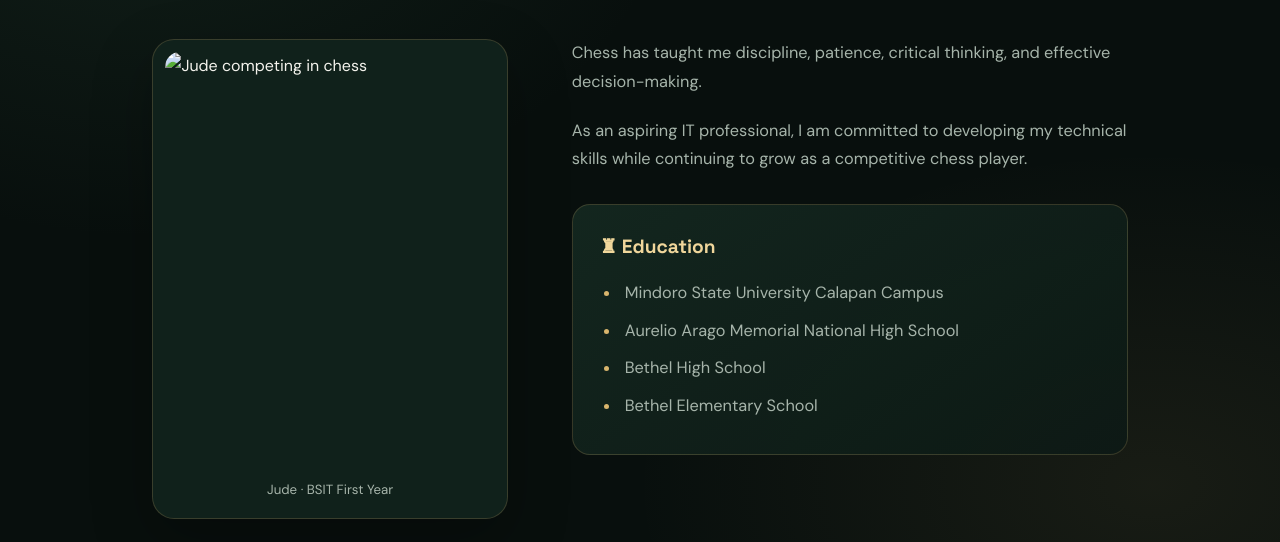
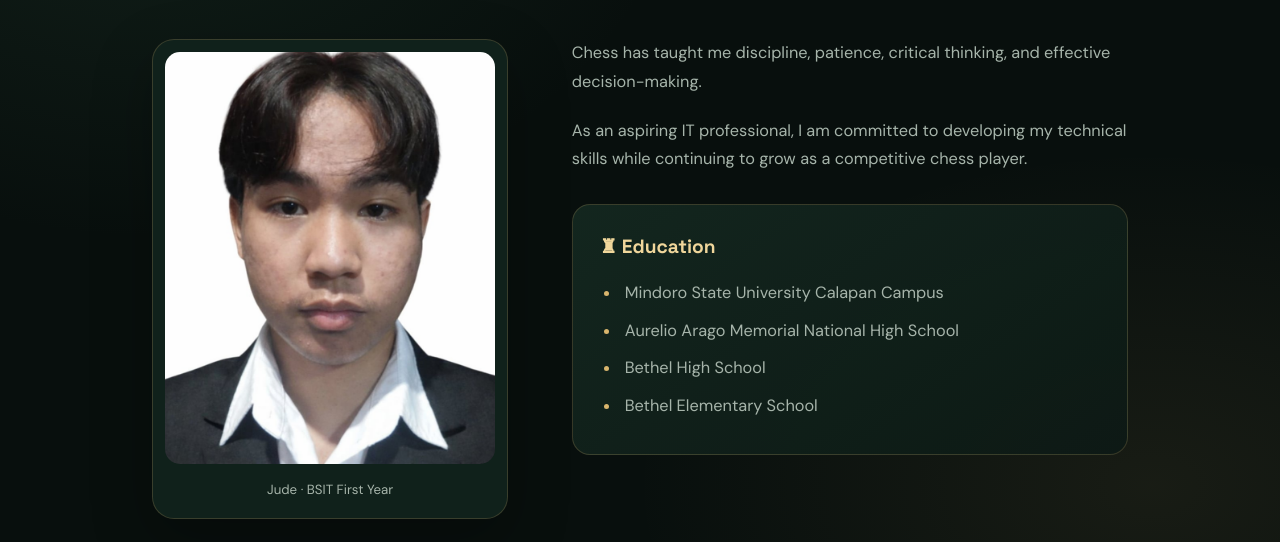
Before and after one commit to judemichaelvpabe-web/My-1st-Portfolio, a plain HTML site: page about.html in a window 1280 px wide. Shown: the part 258-800 px from the top of the page. Drawn offline with Linux system fonts and the light colour scheme.

Commit message:
Fix HTML formatting and update image source

```diff
--- a/about.html
+++ b/about.html
@@ -31,7 +31,7 @@
     <div class="about-grid">
 
         <figure class="about-photo-card">
-            <img src="pics/prof pic.jpg"
+            <img src="prof pic.jpg"
                  alt="Jude competing in chess">
             <figcaption>Jude · BSIT First Year</figcaption>
         </figure>
```
